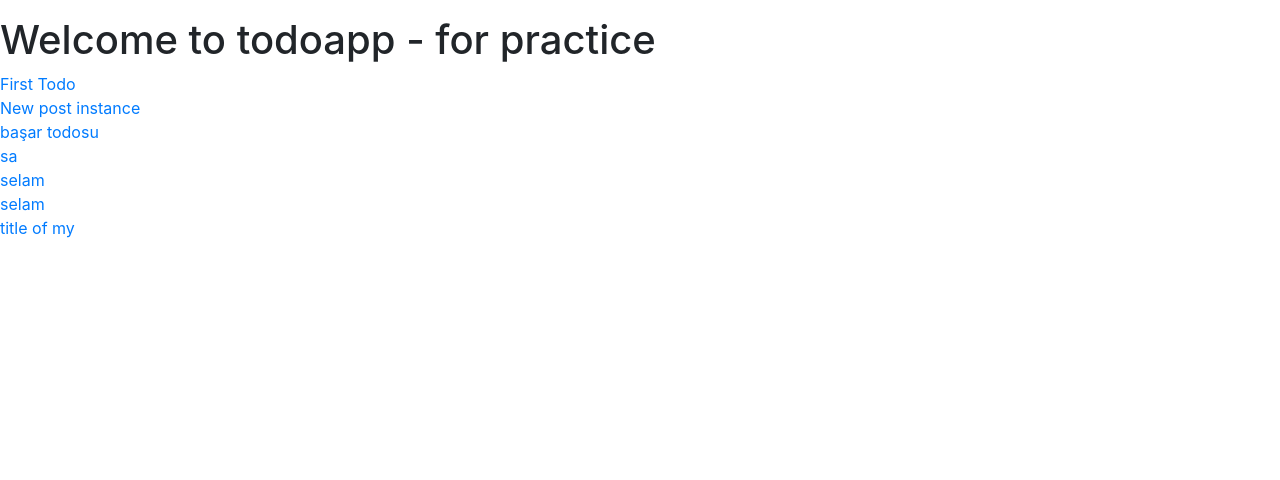
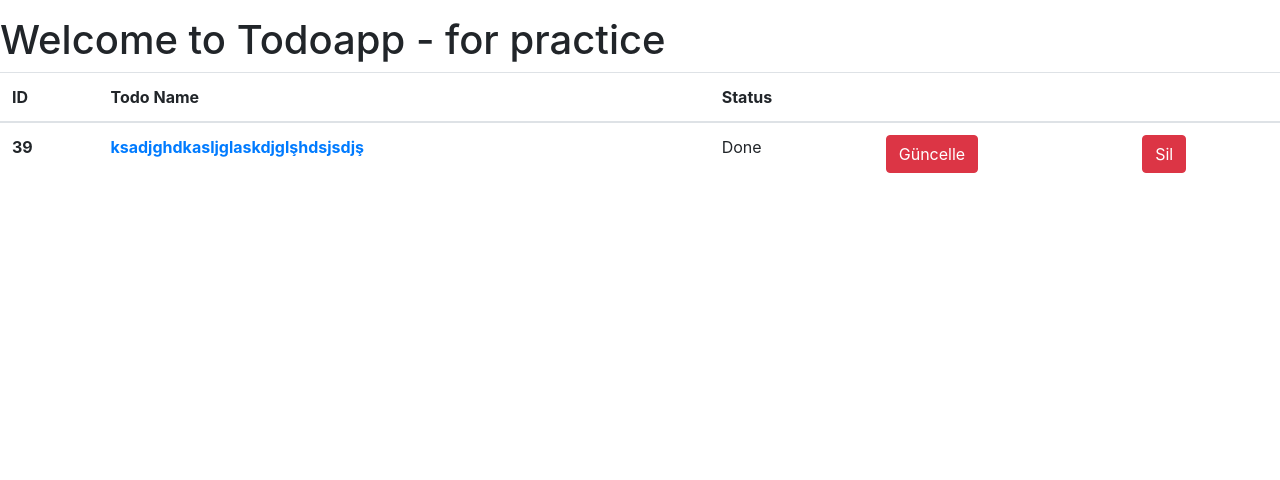
Before and after one commit to GillsEffect/todoapp_for_practice, a Django app: page / in a window 1280 px wide. Shown: the part 164-644 px from the top of the page. Run offline with Django 3.2, Linux system fonts and the light colour scheme; data comes from the database, SQL or seed files in the repository; some libraries are stand-ins or nearby versions.

Commit message:
homepage restored and few subtle change

```diff
--- a/templates/base_layout.html
+++ b/templates/base_layout.html
@@ -5,6 +5,9 @@
     <meta charset="utf-8">
     <title>Todoapp - For practice</title>
     <link rel="stylesheet" href="https://maxcdn.bootstrapcdn.com/bootstrap/4.0.0/css/bootstrap.min.css" integrity="sha384-Gn5384xqQ1aoWXA+058RXPxPg6fy4IWvTNh0E263XmFcJlSAwiGgFAW/dAiS6JXm" crossorigin="anonymous">
+    <script src="https://code.jquery.com/jquery-3.2.1.slim.min.js" integrity="sha384-KJ3o2DKtIkvYIK3UENzmM7KCkRr/rE9/Qpg6aAZGJwFDMVNA/GpGFF93hXpG5KkN" crossorigin="anonymous"></script>
+    <script src="https://cdnjs.cloudflare.com/ajax/libs/popper.js/1.12.9/umd/popper.min.js" integrity="sha384-ApNbgh9B+Y1QKtv3Rn7W3mgPxhU9K/ScQsAP7hUibX39j7fakFPskvXusvfa0b4Q" crossorigin="anonymous"></script>
+    <script src="https://maxcdn.bootstrapcdn.com/bootstrap/4.0.0/js/bootstrap.min.js" integrity="sha384-JZR6Spejh4U02d8jOt6vLEHfe/JQGiRRSQQxSfFWpi1MquVdAyjUar5+76PVCmYl" crossorigin="anonymous"></script>
   </head>
   <body>
     <header>
@@ -20,12 +23,9 @@
       {% block content %}
       {% endblock %}
     </div>
-    <div style="position: relative">
+    <!---<div style="position: relative">
       <hr style="position: fixed; bottom: 40px; width:100%; text-align: center">
       <p style="position: fixed; bottom: 0; width:100%; text-align: center">If you wanna be my lover, you gotta get with my friends...</p>
-    </div>
-    <script src="https://code.jquery.com/jquery-3.2.1.slim.min.js" integrity="sha384-KJ3o2DKtIkvYIK3UENzmM7KCkRr/rE9/Qpg6aAZGJwFDMVNA/GpGFF93hXpG5KkN" crossorigin="anonymous"></script>
-    <script src="https://cdnjs.cloudflare.com/ajax/libs/popper.js/1.12.9/umd/popper.min.js" integrity="sha384-ApNbgh9B+Y1QKtv3Rn7W3mgPxhU9K/ScQsAP7hUibX39j7fakFPskvXusvfa0b4Q" crossorigin="anonymous"></script>
-    <script src="https://maxcdn.bootstrapcdn.com/bootstrap/4.0.0/js/bootstrap.min.js" integrity="sha384-JZR6Spejh4U02d8jOt6vLEHfe/JQGiRRSQQxSfFWpi1MquVdAyjUar5+76PVCmYl" crossorigin="anonymous"></script>
+    </div>--->
   </body>
 </html>
--- a/templates/homepage.html
+++ b/templates/homepage.html
@@ -1,11 +1,40 @@
 {% extends 'base_layout.html' %}
 {% block content %}
-<h1>Welcome to todoapp - for practice</h1>
+<h1>Welcome to Todoapp - for practice</h1>
 <div class="todos">
+      <div class="todo">
+        {% if todos %}
+        <table class="table">
+  <thead>
+    <tr>
+      <th scope="col">ID</th>
+      <th scope="col">Todo Name</th>
+      <th scope="col">Status</th>
+      <th scope="col"></th>
+      <th scope="col"></th>
+    </tr>
+  </thead>
+
+
+  <tbody>
     {% for todo in todos %}
-      <div class="todo">
-        <a href="{% url 'todos:todo_detail' pk=todo.pk %}">{{todo.title}}</a>
+    <tr>
+        <th scope="row">{{todo.id}}</th>
+        <th scope="row"><a href="{% url 'todos:todo_detail' pk=todo.pk %}">{{todo.title}}</a></th>
+          {% if todo.completed %}
+              <td>Done</td>
+          {% else %}
+              <td>Not Done</td>
+          {% endif %}
+        <td><a href="{% url 'todos:update' pk=todo.pk %}" class="btn btn-danger">Güncelle</a></td>
+        <td><a href="{% url 'todos:delete' pk=todo.pk %}" class="btn btn-danger">Sil</a></td>
+    </tr>
+    {% endfor %}
+  </tbody>
+        {% else %}
+          <small>Hiç todo'nuz bulunmamaktadır...</small>
+        {% endif %}
+</table>
       </div>
-    {% endfor %}
 </div>
 {% endblock %}
--- a/todoapp_for_practice/views.py
+++ b/todoapp_for_practice/views.py
@@ -2,5 +2,5 @@ from django.shortcuts import render
 from todos.models import Todo
 # Create your views here.
 def homepage(request):
-    todos = Todo.objects.all().order_by('title')
+    todos = Todo.objects.all().order_by('id')
     return render(request, 'homepage.html', {'todos': todos})
--- a/todos/forms.py
+++ b/todos/forms.py
@@ -4,4 +4,4 @@ from . import models
 class CreateTodo(forms.ModelForm):
     class Meta:
         model = models.Todo
-        fields = ['title', 'body', 'check']
+        fields = ['title', 'completed']
--- a/todos/models.py
+++ b/todos/models.py
@@ -3,11 +3,15 @@ from django.db import models
 # Create your models here.
 class Todo(models.Model):
     title = models.CharField(max_length = 150, verbose_name = 'Başlık')
-    body = models.TextField(verbose_name = 'İçerik')
-    check = models.BooleanField(null = True, verbose_name = 'Tamamlandı')
+    completed = models.BooleanField(default=False)
+    date = models.DateTimeField(auto_now=False, auto_now_add = True)
+    #add_creator
 
     def __str__(self):
         return self.title
+
+    def snippet(self):
+        return self.title[:50] + '...'
 
     def isTrue(self):
         if self.check:
--- a/todos/templates/todos/new-todo.html
+++ b/todos/templates/todos/new-todo.html
@@ -6,9 +6,9 @@
       {% csrf_token %}
       <div class="form-group">
         <label for="formGroupExampleInput">Todo Title</label>
-        <input type="text" name ='title' class="form-control" id="formGroupExampleInput" placeholder="Title of your New Todo">
+        <input type="text" name ='title' class="form-control" id="formGroupExampleInput" placeholder="Todo Title"><br>
       </div>
-    <button type="submit" name="btn btn-danger">Add</button>
+    <button type="submit" class="btn btn-danger">Add</button>
   </form>
 </div>
 {% endblock %}
--- a/todos/templates/todos/todo_detail.html
+++ b/todos/templates/todos/todo_detail.html
@@ -3,9 +3,7 @@
 {% block content %}
 <div class='todo-detail'>
   <div class="todo">
-    <h2>{{ todo.title }}</h2>
-    <p>{{ todo.body }}</p>
-    <p>{{ todo.check }}</p>
+    <h2>{{ todo.title }}<a href="{% url 'todos:todo_edit' pk=todo.pk%}"></a></h2>
   </div>
 </div>
 {% endblock %}
--- /dev/null
+++ b/todos/templates/todos/todo_edit.html
@@ -0,0 +1,5 @@
+{% extends 'base_layout.html' %}
+
+{% block content %}
+
+{% endblock %}
--- a/todos/urls.py
+++ b/todos/urls.py
@@ -7,4 +7,8 @@ app_name = 'todos'
 urlpatterns = [
     path('new-todo/', Todo_views.create_todo, name ='new-todo'),
     path('todo_detail/<int:pk>', Todo_views.todo_detail, name ='todo_detail'),
+    path('todo_edit/<int:pk>', Todo_views.todo_edit, name ='todo_edit'),
+    path('update/<int:pk>', Todo_views.todo_update, name ='update'),
+    path('delete/<int:pk>', Todo_views.todo_delete, name ='delete'),
+
 ]
```
Also changed, not shown: todos/views.py (+18 -2 lines), db.sqlite3, todos/migrations/0003_auto_20190731_1335.py (added), todos/migrations/0004_auto_20190731_1338.py (added), todos/migrations/0005_auto_20190731_1427.py (added), todos/migrations/0006_auto_20190731_1428.py (added), todos/migrations/0007_remove_todo_check.py (added), todos/migrations/0008_todo_date.py (added), todos/migrations/0009_todo_completed.py (added), todos/migrations/0010_auto_20190731_1455.py (added).
